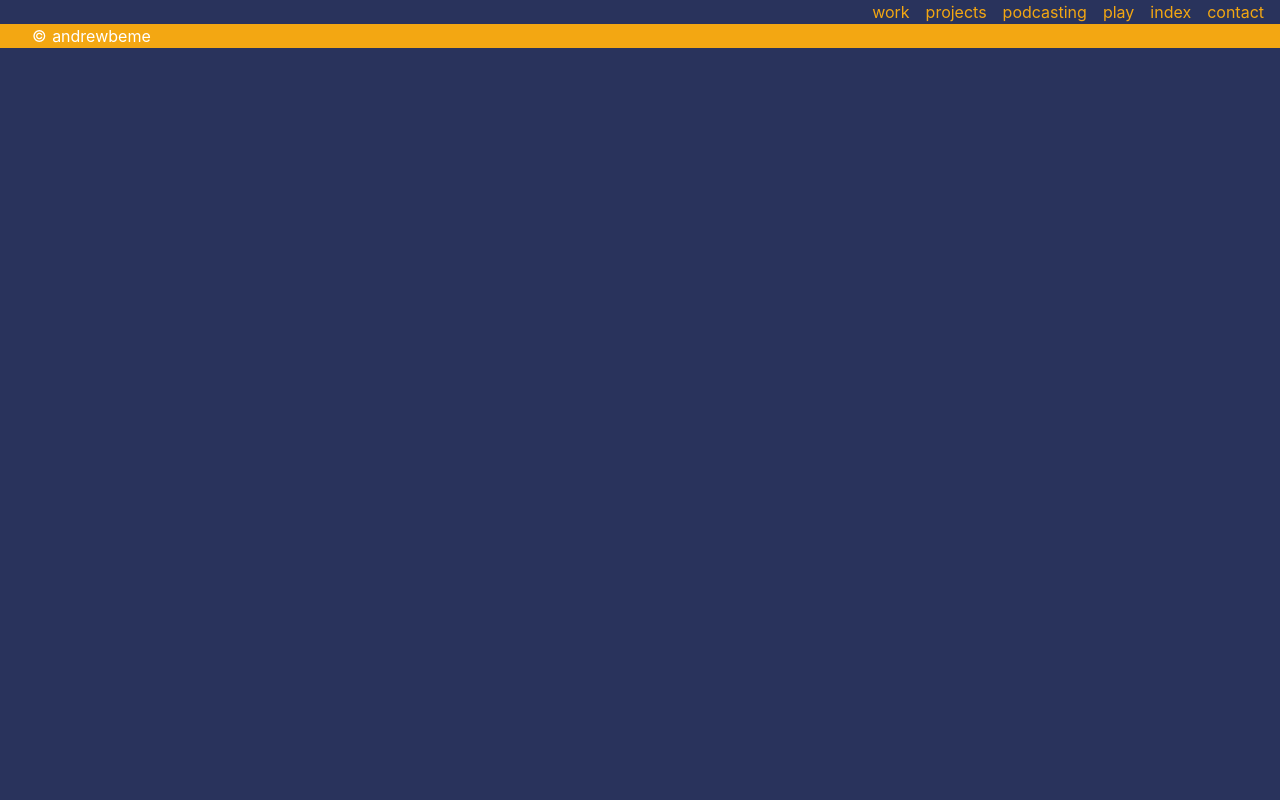
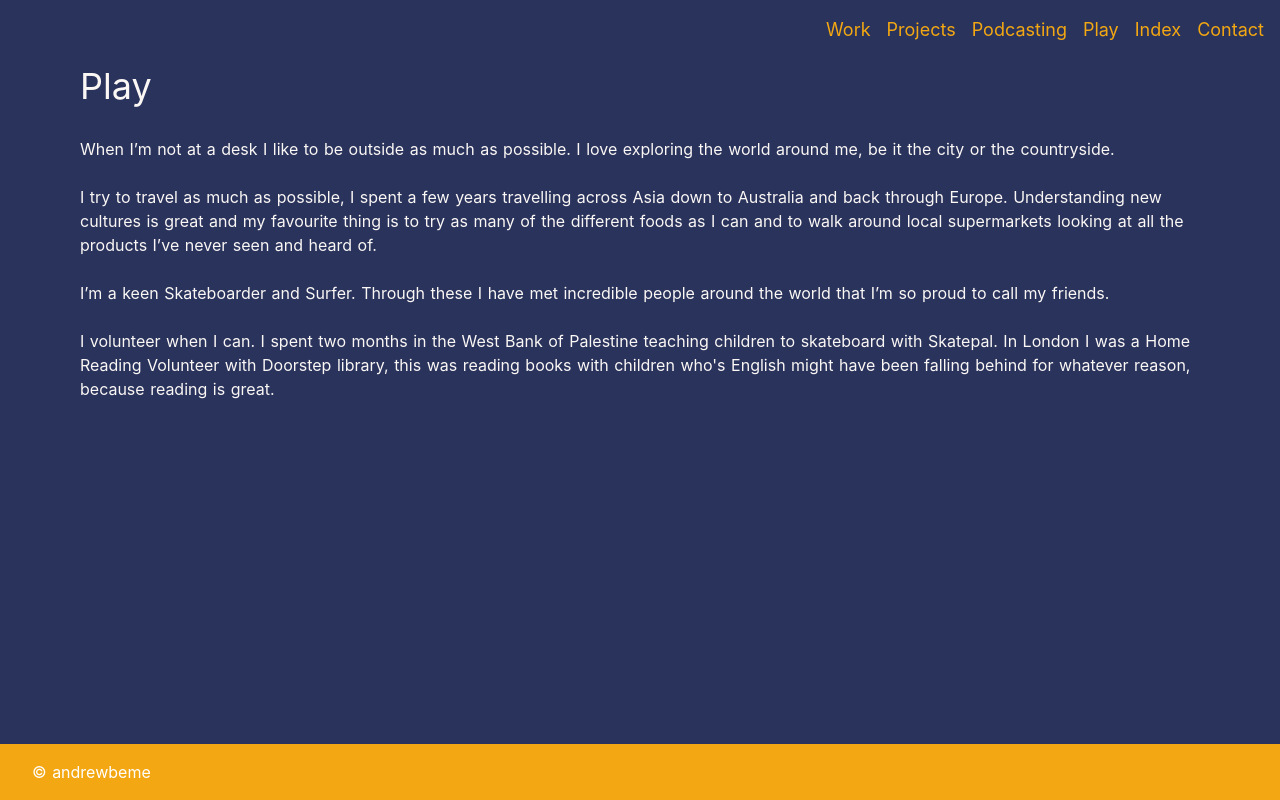
Before and after one commit to andrew-os/andrewbe-nuxt, a Nuxt app: page /play in a window 1280 px wide. Built offline with nearby package versions, Linux system fonts and the light colour scheme.

Commit message:
component structure added for project items

```diff
--- a/assets/css/tailwind.css
+++ b/assets/css/tailwind.css
@@ -3,3 +3,16 @@
 @import 'tailwindcss/components';
 /* purgecss end ignore */
 @import 'tailwindcss/utilities';
+
+h1 {
+    @apply text-4xl;
+    @apply mb-6;
+}
+
+a{
+    @apply text-primary;
+}
+
+p{
+    @apply text-txtwhite;
+}
--- a/components/Footer.vue
+++ b/components/Footer.vue
@@ -1,6 +1,6 @@
 <template>
   <div>
-      <footer class="footer px-8 flex justify-between bg-primary">
+      <footer class="footer py-4 px-8 flex justify-between bg-primary">
           <p class="text-white">&copy; andrewbeme</p>
 
           <ul class="social-nav">
--- a/components/Nav.vue
+++ b/components/Nav.vue
@@ -1,7 +1,7 @@
 <template >
-    <nav class="flex flex-row flex-row-reverse">
+    <nav class="flex flex-row flex-row-reverse py-4 capitalize">
        <nuxt-link v-for="route in $router.options.routes" :key="route.path" :to="route.path"
-       class="text-primary pr-4" >
+       class="text-primary pr-4 text-lg" >
            {{ route.name }}
        </nuxt-link>
 
--- a/pages/contact.vue
+++ b/pages/contact.vue
@@ -1,3 +1,11 @@
 <template>
-    <h1>I'm the contact page</h1>
+    <div class="container flex-col flex-grow flex-shrink">
+        <h1 class="text-txtwhite">Contact Me</h1>
+        <p class="text-txtwhite">Its best to contact me on email.
+            <br>
+            Email me at -  <a href="mailto:andrew.sleighweb@gmail.com" >andrew.sleighweb@gmail.com</a>
+            <br>
+            I am on my emails through the Mon - Fri week and will usually respond within 24hours.
+        </p>
+    </div>
 </template>
--- a/pages/index.vue
+++ b/pages/index.vue
@@ -1,15 +1,15 @@
 <template>
-  <div class="container flex flex-grow flex-shrink">
+  <div class="container flex-col flex-grow flex-shrink">
     <!-- <div>
       <logo />
     </div> -->
-    <h1>Hello :)</h1>
+    <h1 class="text-4xl text-txtwhite">Hello :)</h1>
     <p class="text-txtwhite">My name is Andrew</p>
     <p class="text-txtwhite">I’m a web developer of 5 years</p>
     <p class="text-txtwhite">I like to code, hack and adventure life away</p>
       <div>
         <p class="text-txtwhite">
-          Current location: <span>Hawea, NZ</span>
+          Current location: <span class="border-b-3 border-primary">Hawea, NZ</span>
         </p>
       </div>
   </div>
@@ -37,8 +37,8 @@ export default {
   min-height: 100vh;
   display: flex;
   justify-content: center;
-  align-items: center;
-  text-align: center;
+  /* align-items: center; */
+  text-align: left;
 }
 
 .title {
--- a/pages/play.vue
+++ b/pages/play.vue
@@ -0,0 +1,18 @@
+<template>
+    <div class="container flex-col flex-grow flex-shrink">
+        <h1 class="text-txtwhite">Play</h1>
+        <p>
+            When I’m not at a desk I like to be outside as much as possible. I love exploring the world around me, be it the city or the countryside.
+        </p><br>
+        <p>
+            I try to travel as much as possible, I spent a few years travelling across Asia down to Australia and back through Europe. Understanding new cultures is great and my favourite thing is to try as many of the different foods as I can and to walk around local supermarkets looking at all the products I’ve never seen and heard of.
+        </p><br>
+        <p>
+            I’m a keen Skateboarder and Surfer. Through these I have met incredible people around the world that I’m so proud to call my friends.
+        </p><br>
+        <p>
+            I volunteer when I can. I spent two months in the West Bank of Palestine teaching children to skateboard with Skatepal. In London I was a Home Reading Volunteer with Doorstep library, this was reading books with children who's English might have been falling behind for whatever reason, because reading is great.
+        </p>
+    </div>
+
+</template>
--- a/pages/podcasting.vue
+++ b/pages/podcasting.vue
@@ -0,0 +1,19 @@
+<template>
+    <div class="container flex-col flex-grow flex-shrink">
+        <h1 class="text-4xl text-txtwhite">Hello Podcasting</h1>
+        <p class="text-txtwhite">Combining a love for Radio, Film and Podcast with a BSc in Audio and Acoustics, I co-host and produce a weekly movie podcast</p>
+        <p class="text-txtwhite">We have hundreds of listeners globally and have a great time doing it - <a href="https://linktr.ee/syncslatesix" target="_blank" >@syncslatesix</a> </p>
+        <p class="text-txtwhite">Having started this from the ground up ourselves, I would like to offer help to any other small business or person looking to have a Podcast</p><br>
+        <p class="text-txtwhite">I can offer information and help with:</p> <br>
+        <ul class="pl-12 text-txtwhite list-disc">
+            <li>Online Hosting</li>
+            <li>Cross platform distrubtion</li>
+            <li>Audio Editing, Mixing and Mastering</li>
+            <li>Software needed</li>
+            <li>Equipment for any budget</li>
+            <li>Recording techniques</li>
+        </ul>
+
+    </div>
+
+</template>
--- a/pages/projects.vue
+++ b/pages/projects.vue
@@ -0,0 +1,11 @@
+<template>
+    <div class="container flex-col flex-grow flex-shrink">
+        <h1 class="text-4xl text-txtwhite">Projects</h1>
+
+        <p>Having worked as a Frontend developer for numerous I have worked on 100's of websites.</p>
+        <h2 class="text-txtwhite text-1xl">These are websites I’ve built and worked on recently that showcase different designs, features and coding methods:</h2>
+
+
+
+    </div>
+</template>
--- a/tailwind.config.js
+++ b/tailwind.config.js
@@ -8,7 +8,8 @@ const { colors } = require('tailwindcss/defaultTheme')
 module.exports = {
   theme: {
     container: {
-      center: true,
+      // center: true,
+      padding: '5rem',
     },
     colors:{
       primary: '#f3a712',
@@ -16,6 +17,10 @@ module.exports = {
       white: '#fff',
       txtwhite: '#fbf7f5',
     },
+    borderWidth: {
+      3: '3px'
+    },
+
   },
   variants: {},
   plugins: []
```
Also changed, not shown: components/Project-item.vue (added, +62 -0 lines).
